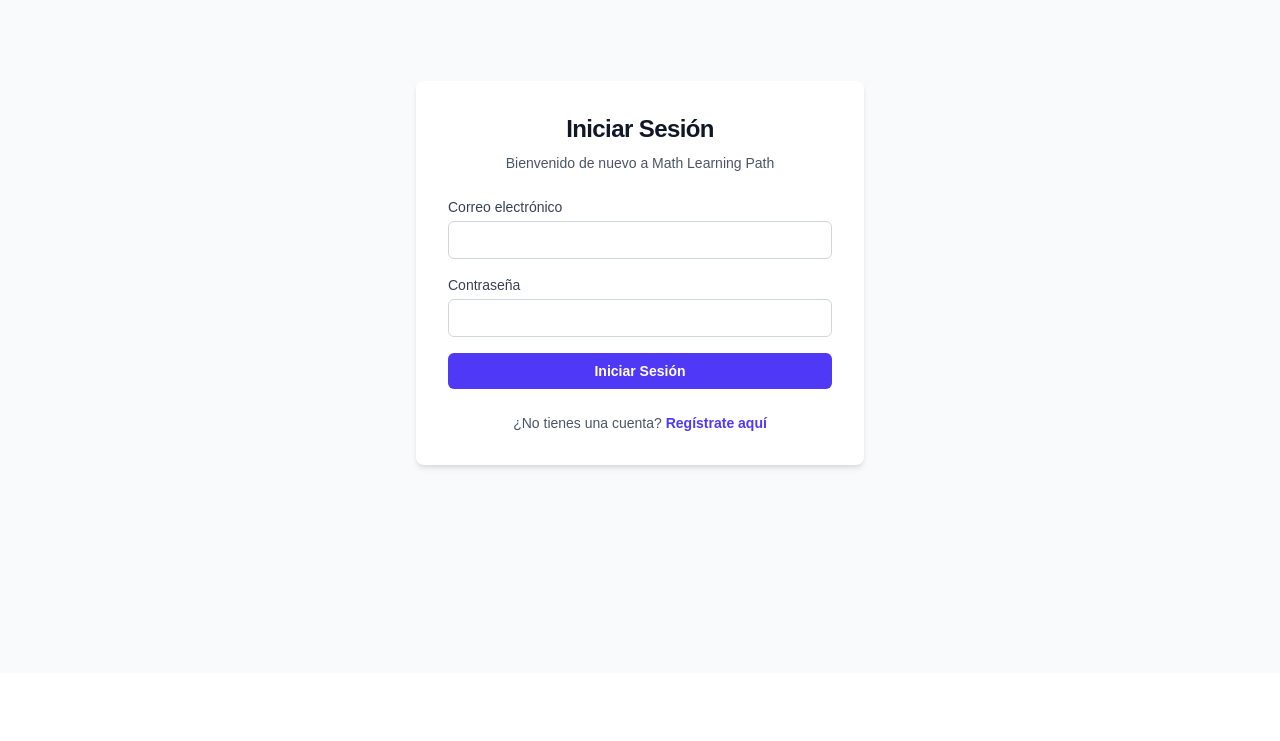
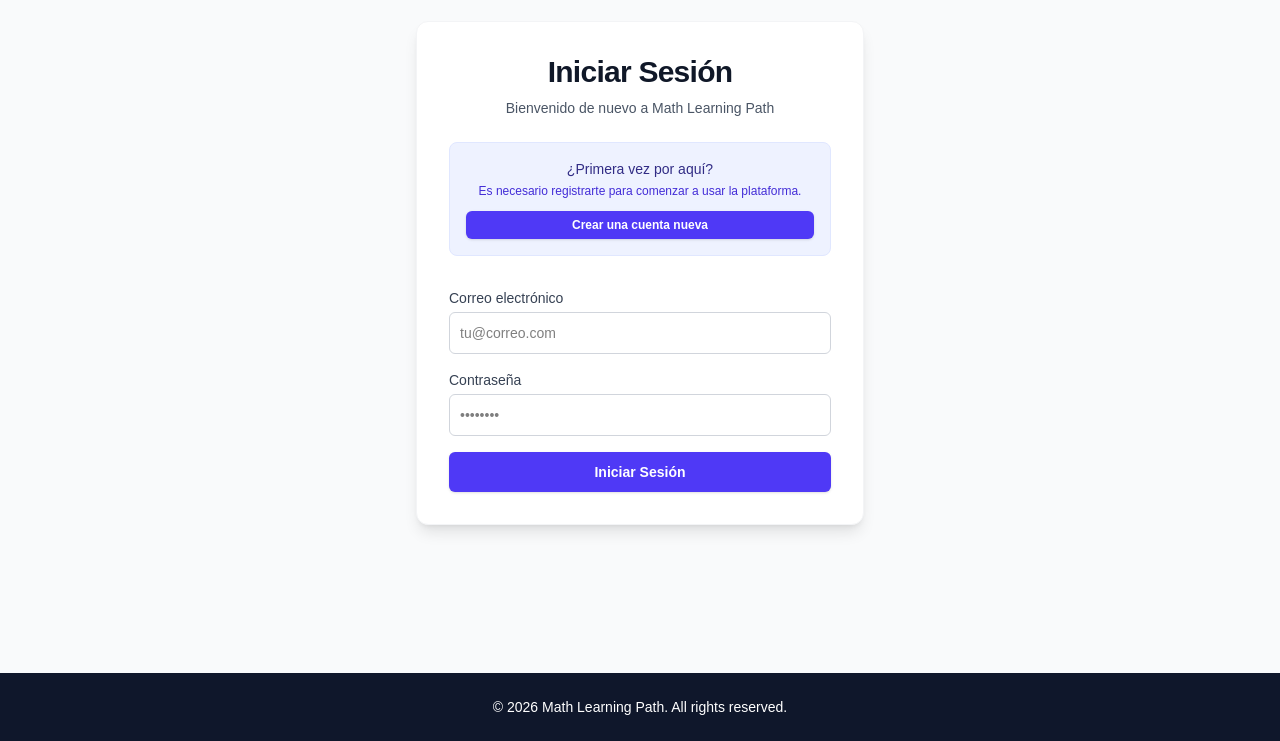
Before and after one commit to derek20-02/Math-Learning-Path, a Next.js app: page /login in a window 1280 px wide. Shown: the part 127-868 px from the top of the page. Before the commit the page ends 800 px from the top, so only its background shows below. Built offline with nearby package versions, Linux system fonts and the light colour scheme; no server answers.

Commit message:
pequeños cambios

```diff
--- a/app/(auth)/login/page.tsx
+++ b/app/(auth)/login/page.tsx
@@ -28,7 +28,7 @@ function LoginFormContent() {
             });
 
             if (res?.error) {
-                setError('Credenciales inválidas');
+                setError('Credenciales inválidas. Asegúrate de haberte registrado primero.');
             } else {
                 router.push('/');
                 router.refresh();
@@ -41,33 +41,56 @@ function LoginFormContent() {
     };
 
     return (
-        <div className="w-full max-w-md space-y-6 rounded-lg bg-white p-8 shadow-md">
+        <div className="w-full max-w-md space-y-6 rounded-xl bg-white p-8 shadow-lg border border-gray-100">
+            {/* Encabezado */}
             <div className="text-center">
-                <h1 className="text-2xl font-bold tracking-tight text-gray-900">Iniciar Sesión</h1>
+                <h1 className="text-3xl font-extrabold tracking-tight text-gray-900">Iniciar Sesión</h1>
                 <p className="mt-2 text-sm text-gray-600">Bienvenido de nuevo a Math Learning Path</p>
             </div>
 
-            {isRegistered && (
-                <div className="rounded bg-green-50 p-3 text-sm text-green-700 border border-green-200">
-                    ¡Registro exitoso! Por favor inicia sesión.
+            {/* Banner de Invitación al Registro */}
+            {!isRegistered && (
+                <div className="rounded-lg bg-indigo-50 p-4 border border-indigo-100 text-center">
+                    <p className="text-sm font-medium text-indigo-900">
+                        ¿Primera vez por aquí?
+                    </p>
+                    <p className="mt-1 text-xs text-indigo-700">
+                        Es necesario registrarte para comenzar a usar la plataforma.
+                    </p>
+                    <Link
+                        href="/signup"
+                        className="mt-3 inline-block w-full rounded-md bg-indigo-600 px-3 py-1.5 text-xs font-semibold text-white shadow-sm hover:bg-indigo-500 transition-all"
+                    >
+                        Crear una cuenta nueva
+                    </Link>
                 </div>
             )}
 
+            {/* Notificación de registro exitoso */}
+            {isRegistered && (
+                <div className="rounded-lg bg-green-50 p-3 text-sm text-green-700 border border-green-200 text-center font-medium">
+                    ¡Registro exitoso! Por favor ingresa tus datos abajo.
+                </div>
+            )}
+
+            {/* Error de credenciales */}
             {error && (
-                <div className="rounded bg-red-50 p-3 text-sm text-red-700 border border-red-200">
+                <div className="rounded-lg bg-red-50 p-3 text-sm text-red-700 border border-red-200 text-center">
                     {error}
                 </div>
             )}
 
-            <form onSubmit={handleSubmit} className="space-y-4">
+            {/* Formulario */}
+            <form onSubmit={handleSubmit} className="space-y-4 pt-2">
                 <div>
                     <label className="block text-sm font-medium text-gray-700">Correo electrónico</label>
                     <input
                         type="email"
                         required
+                        placeholder="tu@correo.com"
                         value={email}
                         onChange={(e) => setEmail(e.target.value)}
-                        className="mt-1 block w-full rounded-md border border-gray-300 p-2 text-sm focus:border-indigo-500 focus:outline-none text-black"
+                        className="mt-1 block w-full rounded-md border border-gray-300 p-2.5 text-sm focus:border-indigo-500 focus:ring-1 focus:ring-indigo-500 focus:outline-none text-black"
                     />
                 </div>
 
@@ -76,27 +99,23 @@ function LoginFormContent() {
                     <input
                         type="password"
                         required
+                        placeholder="••••••••"
                         value={password}
                         onChange={(e) => setPassword(e.target.value)}
-                        className="mt-1 block w-full rounded-md border border-gray-300 p-2 text-sm focus:border-indigo-500 focus:outline-none text-black"
+                        className="mt-1 block w-full rounded-md border border-gray-300 p-2.5 text-sm focus:border-indigo-500 focus:ring-1 focus:ring-indigo-500 focus:outline-none text-black"
                     />
                 </div>
 
                 <button
                     type="submit"
                     disabled={loading}
-                    className="w-full rounded-md bg-indigo-600 py-2 text-sm font-semibold text-white hover:bg-indigo-500 disabled:opacity-50"
+                    className="w-full rounded-md bg-indigo-600 py-2.5 text-sm font-semibold text-white shadow hover:bg-indigo-500 focus:outline-none disabled:opacity-50 transition-all"
                 >
                     {loading ? 'Ingresando...' : 'Iniciar Sesión'}
                 </button>
             </form>
 
-            <p className="text-center text-sm text-gray-600">
-                ¿No tienes una cuenta?{' '}
-                <Link href="/signup" className="font-semibold text-indigo-600 hover:underline">
-                    Regístrate aquí
-                </Link>
-            </p>
+
         </div>
     );
 }
--- a/app/(auth)/signup/page.tsx
+++ b/app/(auth)/signup/page.tsx
@@ -62,9 +62,11 @@ export default function SignUpPage() {
                         <input
                             type="text"
                             required
+                            placeholder="Tu nombre completo"
                             value={formData.name}
                             onChange={(e) => setFormData({ ...formData, name: e.target.value })}
-                            className="mt-1 block w-full rounded-md border border-gray-300 p-2 text-sm focus:border-indigo-500 focus:outline-none"
+                            style={{ color: '#000000', backgroundColor: '#ffffff' }}
+                            className="mt-1 block w-full rounded-md border border-gray-300 p-2 text-sm focus:border-indigo-500 focus:outline-none !text-black"
                         />
                     </div>
 
@@ -73,9 +75,11 @@ export default function SignUpPage() {
                         <input
                             type="email"
                             required
+                            placeholder="tu@correo.com"
                             value={formData.email}
                             onChange={(e) => setFormData({ ...formData, email: e.target.value })}
-                            className="mt-1 block w-full rounded-md border border-gray-300 p-2 text-sm focus:border-indigo-500 focus:outline-none"
+                            style={{ color: '#000000', backgroundColor: '#ffffff' }}
+                            className="mt-1 block w-full rounded-md border border-gray-300 p-2 text-sm focus:border-indigo-500 focus:outline-none !text-black"
                         />
                     </div>
 
@@ -85,9 +89,11 @@ export default function SignUpPage() {
                             type="password"
                             required
                             minLength={6}
+                            placeholder="••••••••"
                             value={formData.password}
                             onChange={(e) => setFormData({ ...formData, password: e.target.value })}
-                            className="mt-1 block w-full rounded-md border border-gray-300 p-2 text-sm focus:border-indigo-500 focus:outline-none"
+                            style={{ color: '#000000', backgroundColor: '#ffffff' }}
+                            className="mt-1 block w-full rounded-md border border-gray-300 p-2 text-sm focus:border-indigo-500 focus:outline-none !text-black"
                         />
                     </div>
 
@@ -96,10 +102,11 @@ export default function SignUpPage() {
                         <select
                             value={formData.role}
                             onChange={(e) => setFormData({ ...formData, role: e.target.value })}
-                            className="mt-1 block w-full rounded-md border border-gray-300 p-2 text-sm focus:border-indigo-500 focus:outline-none bg-white"
+                            style={{ color: '#000000', backgroundColor: '#ffffff' }}
+                            className="mt-1 block w-full rounded-md border border-gray-300 p-2 text-sm focus:border-indigo-500 focus:outline-none !text-black"
                         >
-                            <option value="student">Estudiante</option>
-                            <option value="teacher">Profesor</option>
+                            <option value="student" style={{ color: '#000000', backgroundColor: '#ffffff' }}>Estudiante</option>
+                            <option value="teacher" style={{ color: '#000000', backgroundColor: '#ffffff' }}>Profesor</option>
                         </select>
                     </div>
 
--- a/app/layout.tsx
+++ b/app/layout.tsx
@@ -1,6 +1,7 @@
 import type { Metadata } from "next";
 import { Geist, Geist_Mono } from "next/font/google";
-//import Header from "@/components/Header";
+import Header from "@/components/Header";
+import Footer from "@/components/Footer";
 import "./globals.css";
 
 const geistSans = Geist({
@@ -18,15 +19,16 @@ export const metadata: Metadata = {
   description: "Mathematics practice and progress for students and teachers.",
 };
 
-export default function RootLayout({ children }: LayoutProps<"/">) {
+export default function RootLayout({ children }: { children: React.ReactNode }) {
   return (
     <html
       lang="en"
       className={`${geistSans.variable} ${geistMono.variable} h-full antialiased`}
     >
-      <body className="flex min-h-full flex-col">
-
-        {children}
+      <body className="flex min-h-full flex-col bg-gray-50">
+        <Header />
+        <main className="flex-1">{children}</main>
+        <Footer />
       </body>
     </html>
   );
--- a/app/page.tsx
+++ b/app/page.tsx
@@ -3,14 +3,17 @@ import { authOptions } from "@/lib/auth/auth";
 import { redirect } from 'next/navigation';
 
 export default async function Home() {
-  const session = await getServerSession(authOptions);
-  const role = (session?.user as any)?.role;
+    const session = await getServerSession(authOptions);
+    const role = (session?.user as any)?.role;
 
-  if (role === "teacher") {
+    if (role === "teacher") {
         return redirect('teacher');
     }
 
     if (role === "student") {
         return redirect('student');
     }
+
+    // Si no hay sesión o el rol no coincide, redirigir al login
+    return redirect('/login');
 }
```
